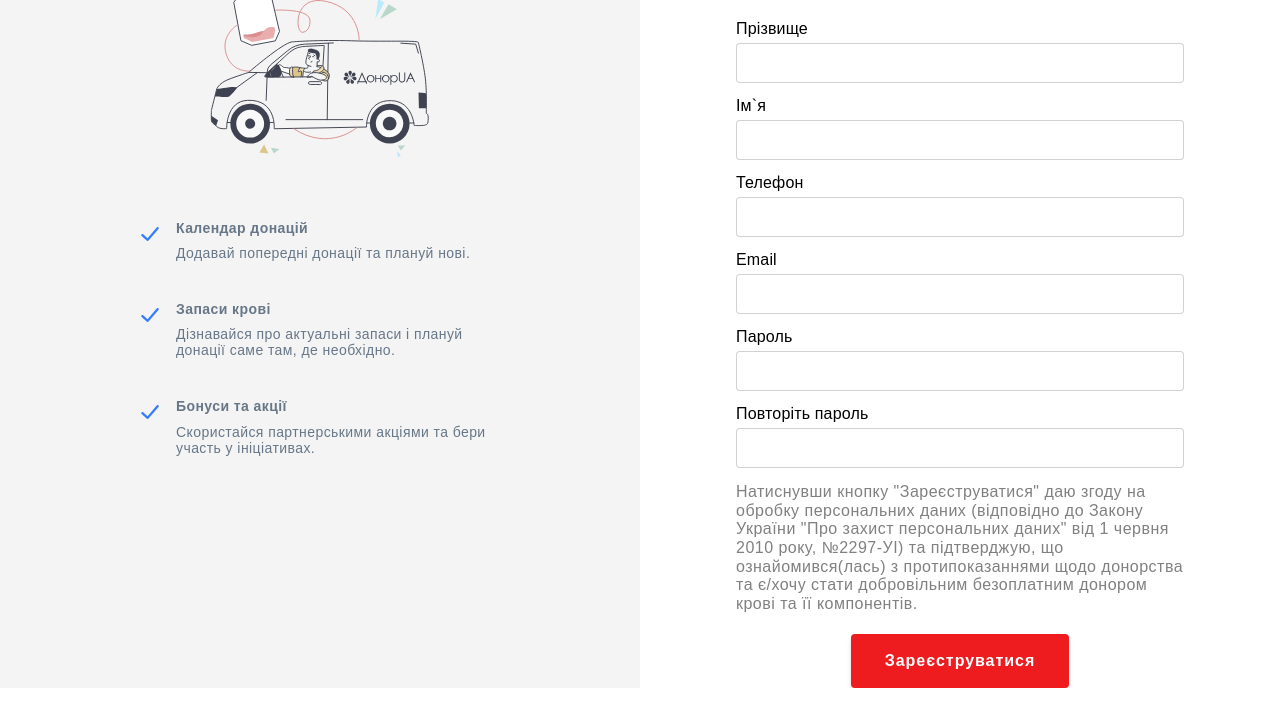
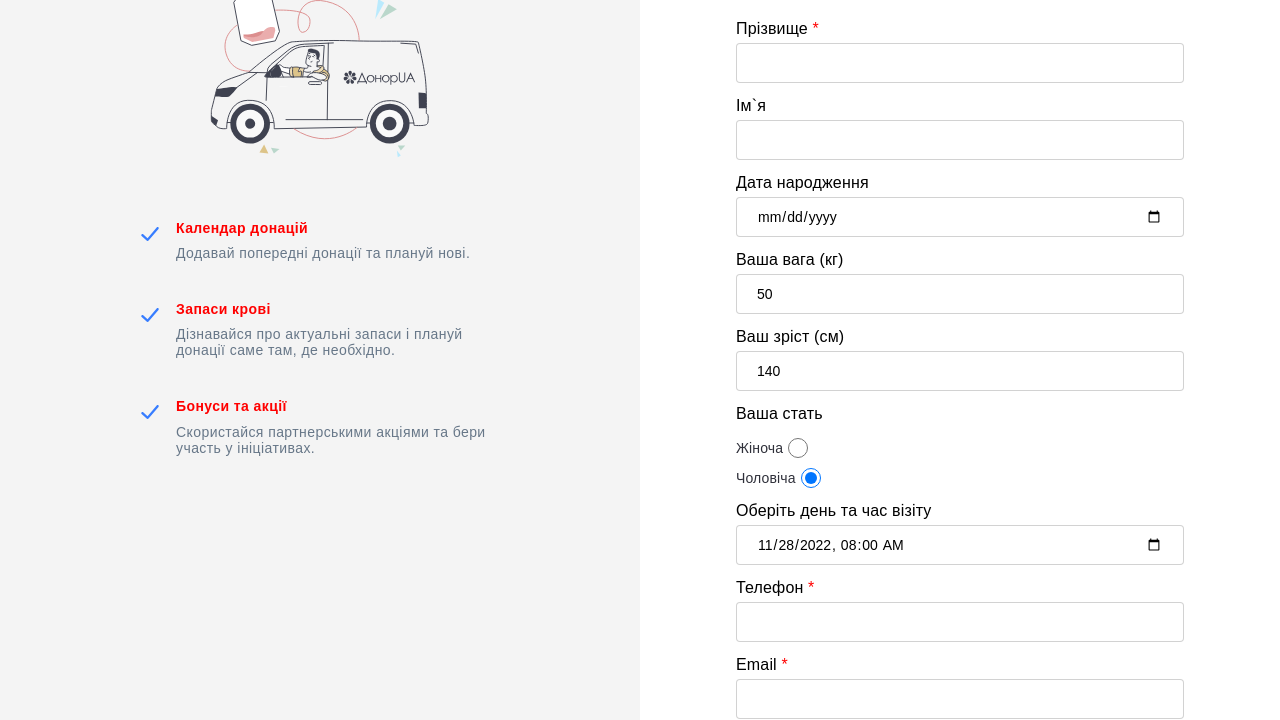
Before and after one commit to darusyaa/anya-uni, a website built with Parcel: page donor.html in a window 1280 px wide. Shown: the part 242-962 px from the top of the page. Before the commit the page ends 930 px from the top, so only its background shows below. Built offline with nearby package versions, Linux system fonts and the light colour scheme; a web font is replaced by a local one.

Commit message:
add forms...

```diff
--- a/donor.html
+++ b/donor.html
@@ -30,16 +30,14 @@
         <nav class="site-nav">
           <ul class="site-nav__list">
             <li class="site-nav__item">
-              <a
-                href="./index.html"
-                class="site-nav__link "
-                >Головна</a
-              >
+              <a href="./index.html" class="site-nav__link">Головна</a>
             </li>
             <li class="site-nav__item">
               <!-- <a href="./catalog.html" class="site-nav__link">Catalog</a> -->
               <div class="dropdown">
-                <button class="dropdown__button site-nav__link site-nav__link--current">
+                <button
+                  class="dropdown__button site-nav__link site-nav__link--current"
+                >
                   Cтати:
                   <svg class="dropdown__icon" width="20" height="20">
                     <use
@@ -62,7 +60,7 @@
               </div>
             </li>
             <li class="site-nav__item">
-              <a href="" class="site-nav__link">Спеціалісти</a>
+              <a href="" class="site-nav__link">Наші донори</a>
             </li>
           </ul>
           <a href="./index.html" class="site-nav__logo"
@@ -285,16 +283,16 @@
                 </p>
                 <span class="registration-right__span">aбо</span>
               </div>
-              <form class="registration-form">
+              <form class="registration-form js-form">
                 <div class="registration-form__field">
                   <label for="surname" class="registration-form__label"
-                    >Прізвище</label
+                    >Прізвище <span>*</span></label
                   >
                   <input
                     type="text"
                     name="name"
                     id="surname"
-                    class="registration-form__input"
+                    class="registration-form__input js-input js-input-necessarily"
                   />
                 </div>
 
@@ -306,41 +304,122 @@
                     type="text"
                     name="name"
                     id="name"
-                    class="registration-form__input"
+                    class="registration-form__input js-input"
+                  />
+                </div>
+
+                <div class="registration-form__field">
+                  <label for="dr" class="registration-form__label"
+                    >Дата народження</label
+                  >
+                  <input
+                    type="date"
+                    name="dr"
+                    id="dr"
+                    class="registration-form__input js-input"
+                    min="2004-12-31"
+                  />
+                </div>
+
+                <div class="registration-form__field">
+                  <label for="weight" class="registration-form__label"
+                    >Ваша вага (кг)</label
+                  >
+                  <input
+                    type="number"
+                    name="weight"
+                    id="weight"
+                    class="registration-form__input js-input"
+                    min="40"
+                    value="50"
+                  />
+                </div>
+
+                <div class="registration-form__field">
+                  <label for="weight" class="registration-form__label"
+                    >Ваш зріст (см)</label
+                  >
+                  <input
+                    type="number"
+                    name="height"
+                    id="height"
+                    class="registration-form__input js-input"
+                    min="140"
+                    value="140"
+                  />
+                </div>
+
+                <div
+                  class="registration-form__field registration-form__field-sex"
+                >
+                  <label for="sex" class="registration-form__label"
+                    >Ваша стать</label
+                  >
+                  <p class="registration-form__sex">
+                    Жіноча
+                    <input
+                      type="radio"
+                      name="sexf"
+                      id="sexf"
+                      class="registration-form__input registration-form__input-sex js-input"
+                    />
+                  </p>
+
+                  <p class="registration-form__sex">
+                    Чоловіча
+                    <input
+                      type="radio"
+                      name="sexm"
+                      id="sexm"
+                      class="registration-form__input registration-form__input-sex js-input" checked
+                    />
+                  </p>
+                </div>
+
+                <div class="registration-form__field">
+                  <label for="visit" class="registration-form__label"
+                    >Оберіть день та час візіту</label
+                  >
+                  <input
+                    type="datetime-local"
+                    name="visit"
+                    id="visit"
+                    class="registration-form__input js-input"
+                    value="2022-11-28T08:00"
                   />
                 </div>
 
                 <div class="registration-form__field">
                   <label for="tel" class="registration-form__label"
-                    >Телефон</label
+                    >Телефон <span>*</span></label
                   >
                   <input
                     type="tel"
                     name="tel"
                     id="tel"
-                    class="registration-form__input"
+                    class="registration-form__input js-input js-input-phone js-input-necessarily"
                   />
                 </div>
 
                 <div class="registration-form__field">
                   <label for="email" class="registration-form__label"
-                    >Email</label
+                    >Email <span>*</span></label
                   >
                   <input
                     type="email"
                     name="email"
                     id="email"
-                    class="registration-form__input"
+                    class="registration-form__input js-input js-input-email js-input-necessarily"
                   />
                 </div>
 
                 <div class="registration-form__field">
                   <label class="registration-form__label" for="userPassword"
-                    >Пароль</label
+                    >Пароль <span>*</span></label
                   >
                   <input
                     type="password"
-                    class="registration-form__input"
+                    class="registration-form__input js-input js-input-necessarily"
                     id="userPassword"
                     name="password"
                   />
@@ -348,11 +427,11 @@
 
                 <div class="registration-form__field">
                   <label class="registration-form__label" for="repeatPassword"
-                    >Повторіть пароль</label
+                    >Повторіть пароль <span>*</span></label
                   >
                   <input
                     type="password"
-                    class="registration-form__input"
+                    class="registration-form__input js-input js-input-necessarily"
                     id="repeatPassword"
                     name="password"
                   />
@@ -383,5 +462,6 @@
 
     <!-- Scripts -->
     <script defer src="./js/mobile-menu.js"></script>
+    <script src="./js/valid.js"></script>
   </body>
 </html>
--- /dev/null
+++ b/js/valid.js
@@ -0,0 +1,25 @@
+let form = document.querySelector(".js-form"),
+  formInputs = document.querySelectorAll(".js-input"),
+  formInputsNecessarily = document.querySelectorAll(".js-input-necessarily"),
+  formInputPhone = document.querySelector(".js-input-phone"),
+  formInputEmail = document.querySelector(".js-input-email");
+
+form.onsubmit = function () {
+  let emailVal = formInputEmail.value,
+    phoneVal = formInputPhone.value,
+    emptyInputs = Array.from(formInputsNecessarily).filter(
+      (input) => input.value === ""
+    );
+
+  formInputsNecessarily.forEach(function (input) {
+    if (input.value === "") {
+      input.classList.add("error");
+    } else {
+      input.classList.delete("error");
+    }
+  });
+
+  if (emptyInputs.length != 0) {
+    return false;
+  }
+};
--- a/sass/layouts/donor/_registr.scss
+++ b/sass/layouts/donor/_registr.scss
@@ -80,6 +80,11 @@
     position: relative;
 
     width: 100%;
+
+    &-sex {
+      gap: 10px;
+      align-items: baseline;
+    }
   }
 
   &__label {
@@ -105,6 +110,12 @@
     &:focus {
       outline: none;
       border-color: $accent-color;
+    }
+
+    &-sex {
+      cursor: pointer;
+      height: 20px;
+      width: 20px;
     }
   }
 
@@ -140,6 +151,18 @@
       color: $accent-color;
       border: 2px solid $accent-color;
     }
+  }
+
+  &__sex {
+    font-weight: 400;
+    font-size: 14px;
+    line-height: 1;
+    letter-spacing: 0.01em;
+    color: $hero-bg-color;
+    display: flex;
+    align-items: center;
+    flex-direction: row;
+    gap: 5px;
   }
 }
 
@@ -278,3 +301,11 @@
     }
   }
 }
+
+span {
+  color: red;
+}
+
+.error {
+  border-color: $accent-color;
+}
```
Also changed, not shown: index.html (+1 -1 lines), css/main.css, css/main.min.css, donors.html (added), 2 other files.
